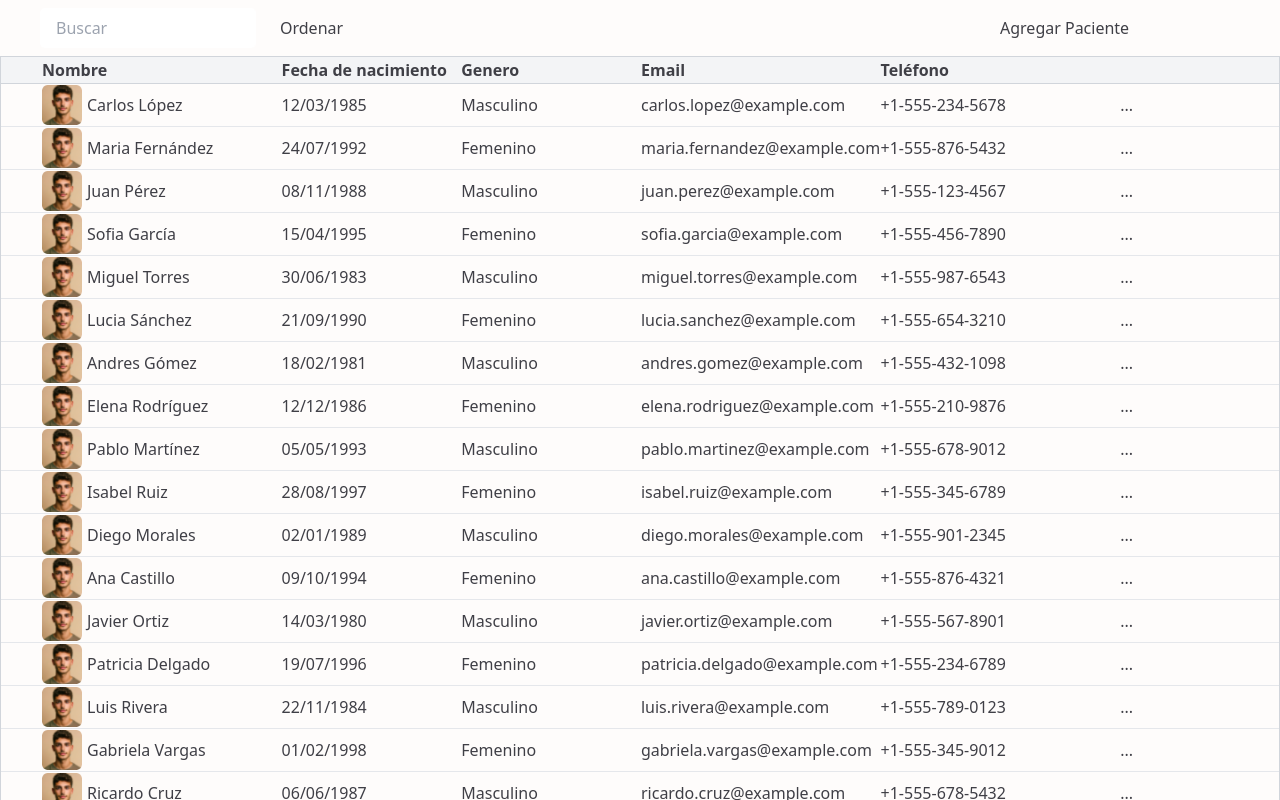
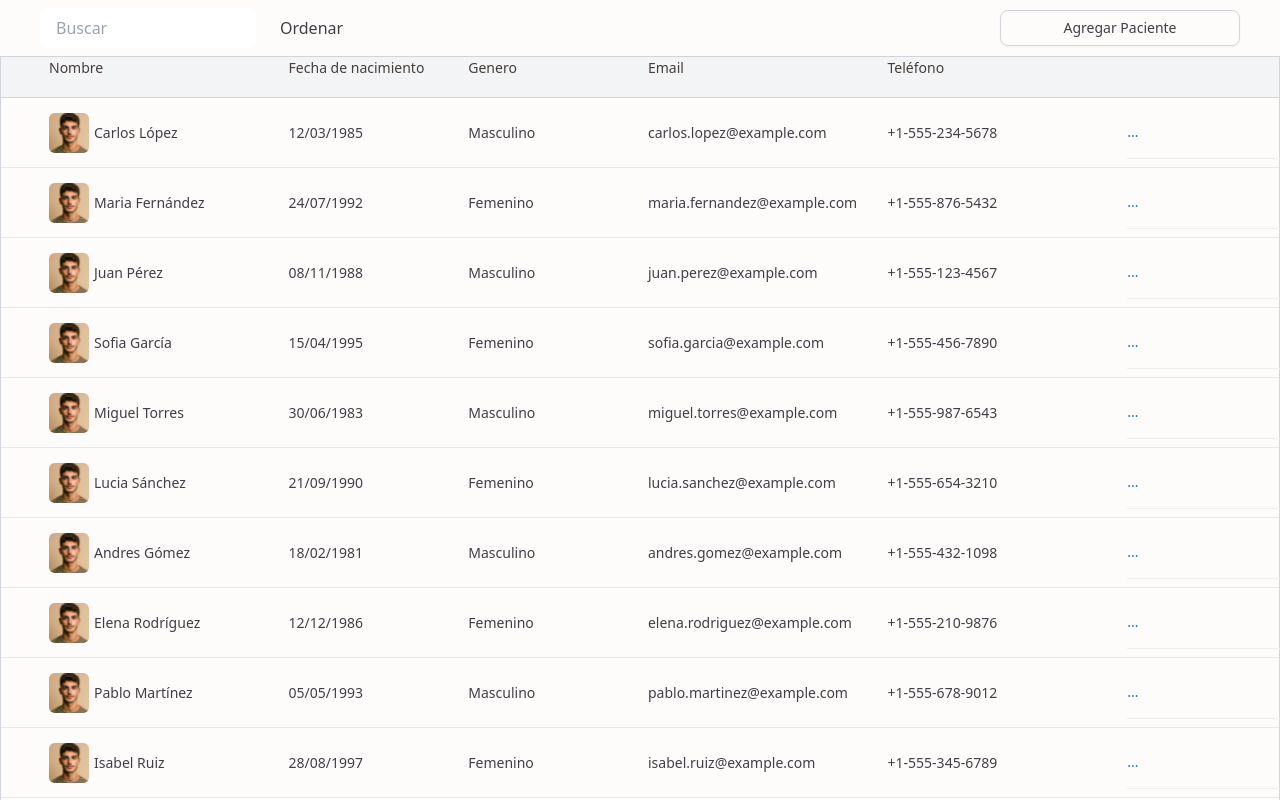
Before and after one commit to SEGIMED/front, a Next.js app: page /dashboard/patients in a window 1280 px wide. Shown: the top 800 px of the page. Built offline with nearby package versions, Linux system fonts and the light colour scheme.

Commit message:
/Lista Pacientes, diseño basico y funcionalidades minimas

```diff
--- a/app/dashboard/patients/page.tsx
+++ b/app/dashboard/patients/page.tsx
@@ -1,6 +1,22 @@
 import patients from '@/features/patients/helpers/patientsList.json';
 import Image from 'next/image';
 import Avatar from '@/features/patients/assets/AvarDefault.png';
+import { Button } from '@/components/ui/button';
+import {
+  Table,
+  TableHeader,
+  TableBody,
+  TableHead,
+  TableRow,
+  TableCell
+} from '@/components/ui/table';
+import {
+  Accordion,
+  AccordionItem,
+  AccordionTrigger,
+  AccordionContent
+} from '@/components/ui/accordion';
+
 const Page = () => {
   return (
     <div className="">
@@ -9,47 +25,74 @@ const Page = () => {
         <input
           type="text"
           placeholder="Buscar"
-          className="w-[90%] rounded-[5px] px-4 py-2"
+          className="w-[90%]  rounded-[5px] border-gray-300 px-4 py-2"
         />
         <p>Ordenar</p>
-        <p>Agregar Paciente</p>
+        <Button
+          variant="outline"
+          size="default"
+          className="rounded-lg border-gray-300"
+        >
+          Agregar Paciente
+        </Button>
       </div>
 
       {/* Table Section */}
-      <table className="w-full border-collapse border border-gray-300 px-10 py-2">
-        <thead>
-          <tr className="grid grid-cols-[20%,15%,15%,20%,20%,10%] border-b border-gray-300 bg-gray-100 px-10">
-            <th className="text-left">Nombre</th>
-            <th className="text-left">Fecha de nacimiento</th>
-            <th className="text-left">Genero</th>
-            <th className="text-left">Email</th>
-            <th className="text-left">Teléfono</th>
-          </tr>
-        </thead>
-        <tbody>
+      <Table className="w-full border-collapse border border-gray-300 px-10 py-2">
+        <TableHeader>
+          <TableRow className="grid grid-cols-[20%,15%,15%,20%,20%,10%] items-center border-b border-gray-300 bg-gray-100 px-10">
+            <TableHead className="text-left">Nombre</TableHead>
+            <TableHead className="text-left">Fecha de nacimiento</TableHead>
+            <TableHead className="text-left">Genero</TableHead>
+            <TableHead className="text-left">Email</TableHead>
+            <TableHead className="text-left">Teléfono</TableHead>
+          </TableRow>
+        </TableHeader>
+        <TableBody>
           {patients.map((patient, index) => (
-            <tr
+            <TableRow
               key={index}
-              className="grid grid-cols-[20%,15%,15%,20%,20%,10%]  items-center border-b border-gray-200 px-10"
+              className="grid grid-cols-[20%,15%,15%,20%,20%,10%] items-center border-b border-gray-200 px-10"
             >
-              <td className="flex items-center gap-[5px]">
+              <TableCell className="flex items-center gap-[5px]">
                 <Image
                   src={Avatar}
                   alt="Patient Avatar"
                   className="h-10 w-10 rounded-[5px]"
                 />
-                {/* <img src={Avatar} alt="Patient Avatar"  /> */}
                 {patient.name}
-              </td>
-              <td>{patient.birthdate}</td>
-              <td>{patient.gender}</td>
-              <td>{patient.email}</td>
-              <td>{patient.phone}</td>
-              <td>...</td>
-            </tr>
+              </TableCell>
+              <TableCell>{patient.birthdate}</TableCell>
+              <TableCell>{patient.gender}</TableCell>
+              <TableCell>{patient.email}</TableCell>
+              <TableCell>{patient.phone}</TableCell>
+              <TableCell>
+                <Accordion type="single" collapsible className="w-48">
+                  <AccordionItem value="actions">
+                    <AccordionTrigger className="text-blue-600">
+                      ...
+                    </AccordionTrigger>
+                    <AccordionContent>
+                      <ul className="m-0 p-0">
+                        <li className="border-b border-gray-200 px-4 py-2">
+                          Iniciar Consulta
+                        </li>
+                        <li className="border-b border-gray-200 px-4 py-2">
+                          Ver Perfil
+                        </li>
+                        <li className="border-b border-gray-200 px-4 py-2">
+                          Editar
+                        </li>
+                        <li className="px-4 py-2 text-red-600">Eliminar</li>
+                      </ul>
+                    </AccordionContent>
+                  </AccordionItem>
+                </Accordion>
+              </TableCell>
+            </TableRow>
           ))}
-        </tbody>
-      </table>
+        </TableBody>
+      </Table>
     </div>
   );
 };
```
